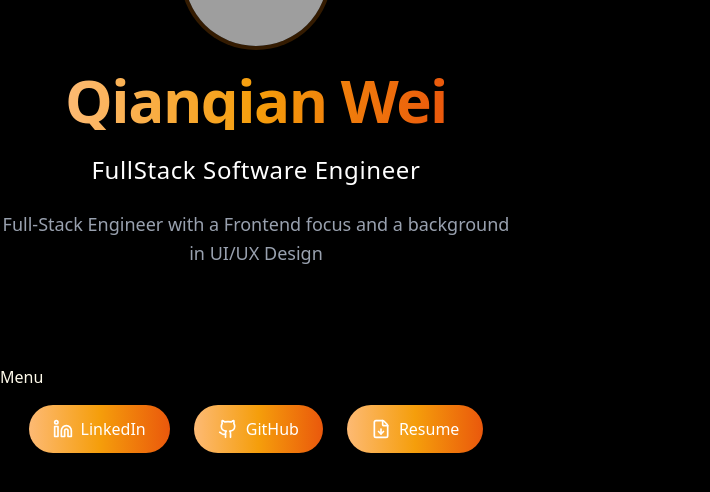
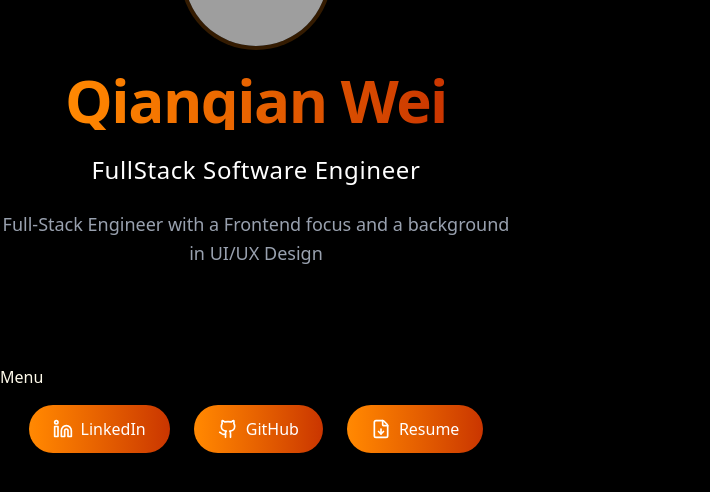
Before and after one commit to Qianqian122333/Qianqian-Wei-Portfolio, a Next.js app: page / in a window 1280 px wide. Shown: the part 194-686 px from the top of the page, without its empty margins (0-710 px from the left). Built offline with nearby package versions, Linux system fonts and the light colour scheme; grey boxes are pictures that could not be loaded.

Commit message:
Color Change

```diff
--- a/components/nav/Contact.tsx
+++ b/components/nav/Contact.tsx
@@ -1,4 +1,3 @@
-import React from "react";
 import Link from "next/link";
 import { Github, Linkedin, FileDown } from "lucide-react";
 
@@ -9,15 +8,9 @@ const Contact = () => {
       <Link
         href="https://www.linkedin.com/in/qianqianwei112233"
         target="_blank"
-        className="group relative px-6 py-3 rounded-full font-medium text-white shadow-lg hover:shadow-xl hover:scale-105 active:scale-95 transition-all duration-300 flex items-center gap-2 overflow-hidden"
+        className="relative px-6 py-3 rounded-full font-medium text-white shadow-lg hover:scale-105 active:scale-95 transition-all duration-300 flex items-center gap-2 overflow-hidden"
       >
-        <div
-          className="absolute inset-0 z-0"
-          style={{
-            backgroundImage:
-              "linear-gradient(to right, #fdba74, #f59e0b, #ea580c)",
-          }}
-        />
+        <div className="absolute inset-0 z-0 bg-linear-to-r from-orange-400 via-orange-550 to-orange-700 transition-transform duration-500 group-hover:scale-110" />
         <div className="relative z-10 flex items-center gap-2">
           <Linkedin size={20} />
           <span>LinkedIn</span>
@@ -28,15 +21,9 @@ const Contact = () => {
       <Link
         href="https://github.com/Qianqian122333"
         target="_blank"
-        className="group relative px-6 py-3 rounded-full font-medium text-white shadow-lg hover:shadow-xl hover:scale-105 active:scale-95 transition-all duration-300 flex items-center gap-2 overflow-hidden"
+        className="relative px-6 py-3 rounded-full font-medium text-white shadow-lg hover:scale-105 active:scale-95 transition-all duration-300 flex items-center gap-2 overflow-hidden"
       >
-        <div
-          className="absolute inset-0 z-0"
-          style={{
-            backgroundImage:
-              "linear-gradient(to right, #fdba74, #f59e0b, #ea580c)",
-          }}
-        />
+        <div className="absolute inset-0 z-0 bg-linear-to-r from-orange-400 via-orange-550 to-orange-700 transition-transform duration-500 group-hover:scale-110" />
         <div className="relative z-10 flex items-center gap-2">
           <Github size={20} />
           <span>GitHub</span>
@@ -47,15 +34,9 @@ const Contact = () => {
       <a
         href="/Software Engineer Qianqian Wei.pdf"
         download="Software Engineer Qianqian Wei.pdf"
-        className="group relative px-6 py-3 rounded-full font-medium text-white shadow-lg hover:shadow-xl hover:scale-105 active:scale-95 transition-all duration-300 flex items-center gap-2 overflow-hidden"
+        className="relative px-6 py-3 rounded-full font-medium text-white shadow-lg hover:scale-105 active:scale-95 transition-all duration-300 flex items-center gap-2 overflow-hidden"
       >
-        <div
-          className="absolute inset-0 z-0"
-          style={{
-            backgroundImage:
-              "linear-gradient(to right, #fdba74, #f59e0b, #ea580c)",
-          }}
-        />
+        <div className="absolute inset-0 z-0 bg-linear-to-r from-orange-400 via-orange-550 to-orange-700 transition-transform duration-500 group-hover:scale-110" />
         <div className="relative z-10 flex items-center gap-2">
           <FileDown size={20} />
           <span>Resume</span>
--- a/components/nav/Intro.tsx
+++ b/components/nav/Intro.tsx
@@ -15,13 +15,7 @@ const Intro = () => {
         />
       </div>
       {/* 名字 - 橙色金属渐变 */}
-      <h1
-        className="text-5xl md:text-6xl font-extrabold tracking-tight bg-clip-text text-transparent"
-        style={{
-          backgroundImage:
-            "linear-gradient(to right, #fdba74, #f59e0b, #ea580c)",
-        }}
-      >
+      <h1 className="text-5xl md:text-6xl font-extrabold tracking-tight bg-clip-text text-transparent bg-linear-to-r from-orange-400 via-orange-550 to-orange-700">
         Qianqian Wei
       </h1>
       {/* 职位 - 白色 */}
```
